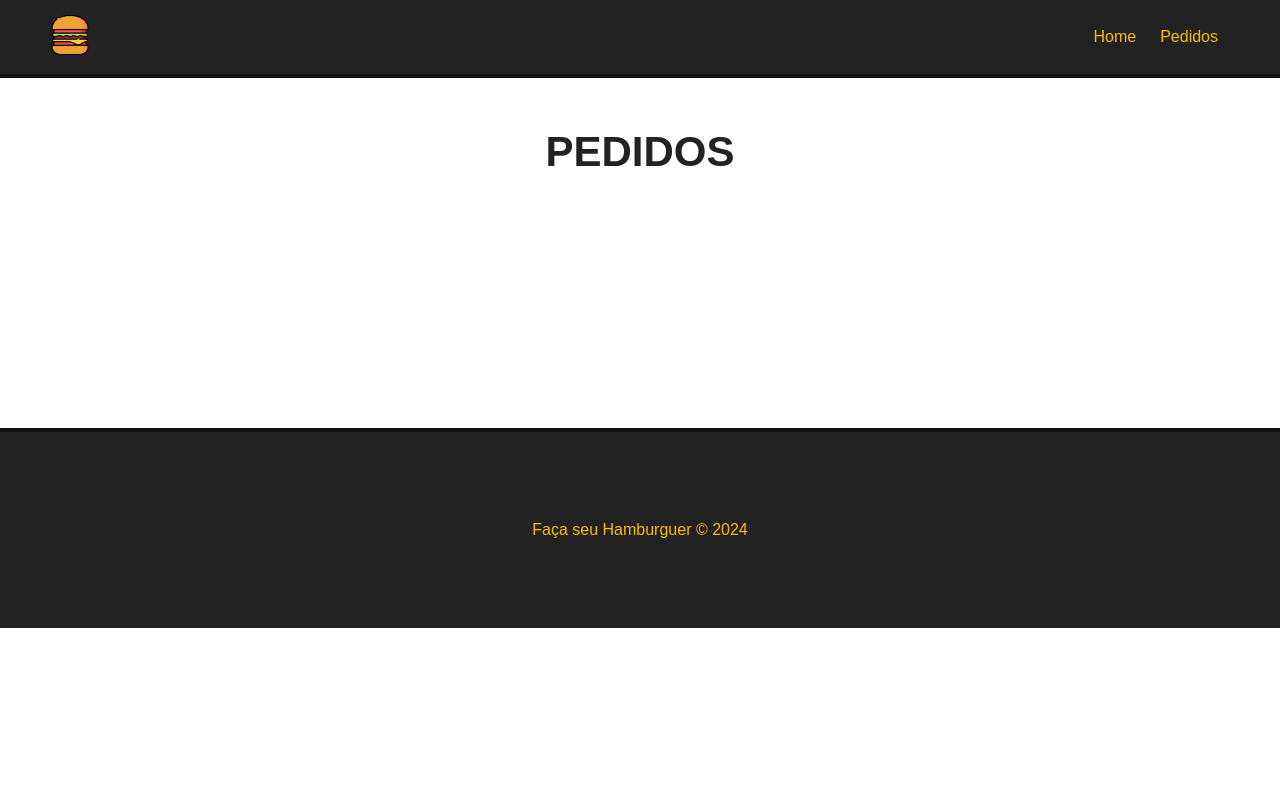
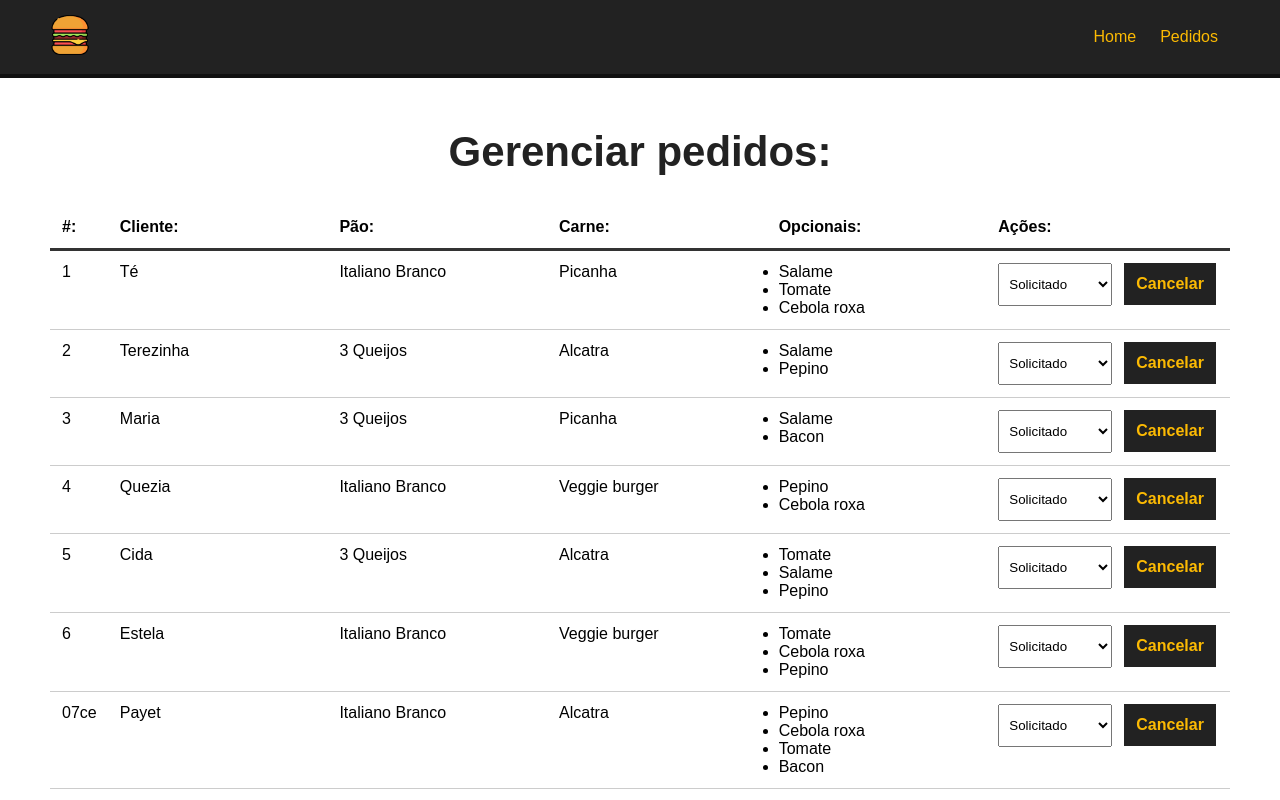
Before and after one commit to edusist/projetoBurgerVue3, a Vue app: page /pedidos in a window 1280 px wide. Shown: the top 800 px of the page. Built offline with nearby package versions, Linux system fonts and the light colour scheme; data requests are answered from the project's data file.

Commit message:
Dashboard

```diff
--- a/db/db.json
+++ b/db/db.json
@@ -79,7 +79,7 @@
   ],
   "burgers": [
     {
-      "id": "3f4b",
+      "id": "1",
       "nome": "Té",
       "carne": "Picanha",
       "pao": "Italiano Branco",
@@ -91,7 +91,7 @@
       "status": "Solicitado"
     },
     {
-      "id": "03de",
+      "id": "2",
       "nome": "Terezinha",
       "carne": "Alcatra",
       "pao": "3 Queijos",
@@ -102,7 +102,7 @@
       "status": "Solicitado"
     },
     {
-      "id": "0f3d",
+      "id": "3",
       "nome": "Maria",
       "carne": "Picanha",
       "pao": "3 Queijos",
@@ -113,7 +113,7 @@
       "status": "Solicitado"
     },
     {
-      "id": "82ee",
+      "id": "4",
       "nome": "Quezia",
       "carne": "Veggie burger",
       "pao": "Italiano Branco",
@@ -124,7 +124,7 @@
       "status": "Solicitado"
     },
     {
-      "id": "63d5",
+      "id": "5",
       "nome": "Cida",
       "carne": "Alcatra",
       "pao": "3 Queijos",
@@ -134,6 +134,31 @@
         "Pepino"
       ],
       "status": "Solicitado"
+    },
+    {
+      "id": "6",
+      "nome": "Estela",
+      "carne": "Veggie burger",
+      "pao": "Italiano Branco",
+      "opcionais": [
+        "Tomate",
+        "Cebola roxa",
+        "Pepino"
+      ],
+      "status": "Solicitado"
+    },
+    {
+      "id": "07ce",
+      "nome": "Payet ",
+      "carne": "Alcatra",
+      "pao": "Italiano Branco",
+      "opcionais": [
+        "Pepino",
+        "Cebola roxa",
+        "Tomate",
+        "Bacon"
+      ],
+      "status": "Solicitado"
     }
   ]
 }
--- /dev/null
+++ b/src/components/Dashboard.vue
@@ -0,0 +1,170 @@
+<template>
+    <div id="burger-table">
+        <div id="burger-table-heading">
+            <div class="order-id">#:</div>
+            <div>Cliente:</div>
+            <div>Pão:</div>
+            <div>Carne:</div>
+            <div>Opcionais:</div>
+            <div>Ações:</div>
+        </div>
+        <div id="burger-table-rows">
+            <div class="burger-table-row" v-for="burger in burgers" :key="burger.id">
+                <div class="order-number">{{ burger.id }}</div>
+                <div>{{ burger.nome }}</div>
+                <div>{{ burger.pao }}</div>
+                <div>{{ burger.carne }}</div>
+                <div>
+                    <ul>
+                        <li v-for="(opcional, index) in burger.opcionais" :key="index">
+                            {{ opcional }}
+                        </li>
+
+                    </ul>
+                </div>
+                <div>
+                    <select name="status" class="status">
+                        <option value="">Selecione</option>
+                        <option v-for="stt in status" :key="stt.id" value="stt.tipo" :selected="burger.status == stt.tipo">
+                            {{ stt.tipo }}
+                        </option>
+                    </select>
+                    <button class="delete-btn" @click="deleteBurger(burger.id)">Cancelar</button>
+                </div>
+            </div>
+
+        </div>
+    </div>
+</template>
+
+<script>
+export default {
+    name: 'Dashboard',
+    data() {
+        return {
+            burgers: null,
+            burgers_id: null,
+            status: []
+        }
+    },
+    methods: {   //Todas as Funções
+
+        //Função Assincrona  traz os Pedidos
+        async getPedidos() {
+
+            //await uma promessa
+            const req = await fetch('http://localhost:3000/burgers');
+            const data = await req.json();
+
+            //O que vier de data guardado na variavel burgers
+            this.burgers = data;
+
+            // console.log(this.burgers);
+
+            //Resgatar o status
+            this.getStatus();
+        },
+
+        //Função Assincrona traz os status
+        async getStatus() {
+            const req = await fetch('http://localhost:3000/status');
+            const data = await req.json();
+
+            this.status = data;
+
+
+        },
+
+        //Função Assincrona Deleta Hamburgue
+        async deleteBurger(id) {
+
+            const req = await fetch(`http://localhost:3000/burgers/${id}`, {
+                method: 'DELETE',
+
+            });
+
+            const res = await req.json();
+
+            //msg
+
+            //Atualiza os dados lista pedidos
+            this.getPedidos();
+
+        },
+
+        //Função Assincrona atualizar Hamburguer
+        async updateBurger(event, id){
+
+            const option = event.target
+        }
+
+    },
+    mounted() {
+        this.getPedidos();
+
+    }
+}
+</script>
+
+<style scoped>
+#burger-table {
+    max-width: 1200px;
+    margin: 0 auto;
+}
+
+#burger-table-heading,
+#burger-table-rows,
+.burger-table-row {
+    display: flex;
+    flex-wrap: wrap;
+
+
+
+}
+
+#burger-table-heading {
+    font-weight: bold;
+    padding: 12px;
+    border-bottom: 3px solid #333;
+}
+
+.burger-table-row {
+    width: 100%;
+    padding: 12px;
+    border-bottom: 1px solid #CCC;
+
+}
+
+#burger-table-heading div,
+.burger-table-row div {
+    width: 19%;
+
+}
+
+#burger-table-heading .order-id,
+.burger-table-row .order-number {
+    width: 5%;
+}
+
+select {
+    padding: 12px 6px;
+    margin-right: 12px;
+}
+
+.delete-btn {
+    background-color: #222;
+    color: #fcba03;
+    font-weight: bold;
+    border: 2px solid #222;
+    padding: 10px;
+    font-size: 16px;
+    margin: 0 auto;
+    cursor: pointer;
+    transition: .5s;
+}
+
+.delete-btn:hover {
+    background-color: transparent;
+    color: #222;
+}
+</style>
--- a/src/views/Pedidos.vue
+++ b/src/views/Pedidos.vue
@@ -1,5 +1,17 @@
 <template>
   <div class="main-container">
-    <h1>PEDIDOS</h1>
+    <h1>Gerenciar pedidos:</h1>
+   <Dashboard />
   </div>
 </template>
+
+<script>
+import Dashboard from '@/components/Dashboard.vue'
+
+export default{
+  components: {
+    Dashboard
+  },
+  name: "Pedidos"
+}
+</script>
```
